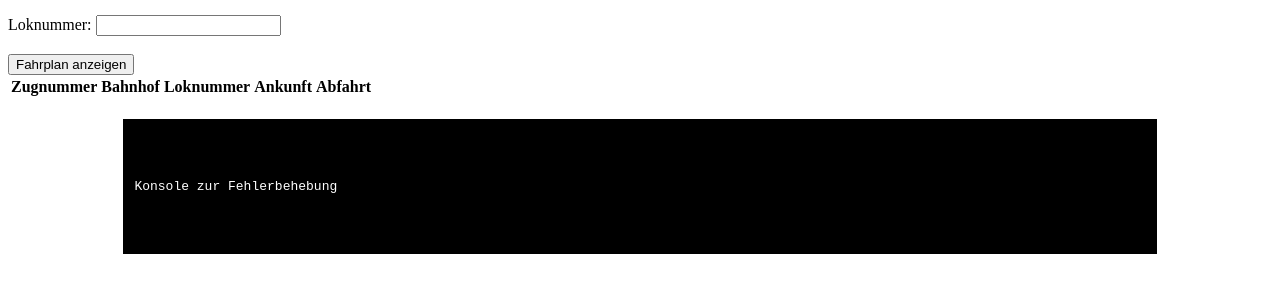
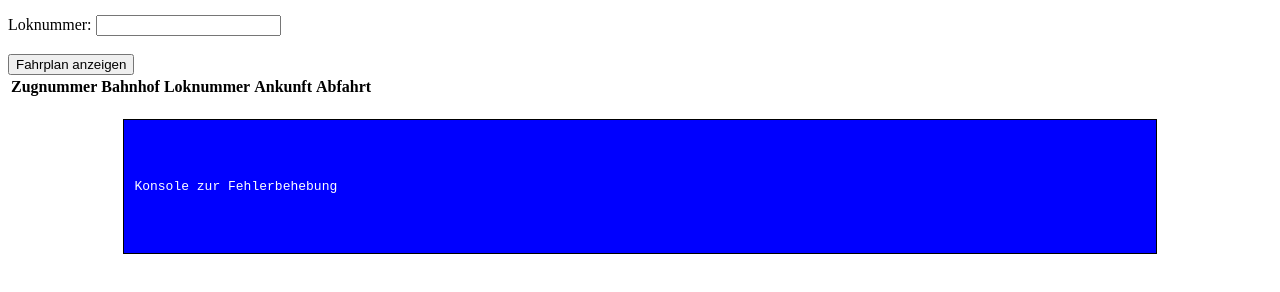
Before and after one commit to 4trew/Zugbotby4trew, a plain HTML site: page index.html in a window 1280 px wide. Shown: the part 104-396 px from the top of the page. Drawn offline with Linux system fonts and the light colour scheme.

Commit message:
Update index.html

```diff
--- a/index.html
+++ b/index.html
@@ -9,7 +9,7 @@
             border: 1px solid black;
             padding: 10px;
             margin-top: 20px;
-            background-color: black;
+            background-color: blue;
             color: white;
             white-space: pre-wrap;
         }
@@ -53,6 +53,7 @@
                 if (xhr.readyState === 4 && xhr.status === 200) {
                     var data = JSON.parse(xhr.responseText);
                     displayFahrplan(data);
+                    console.log("Rohdaten:", displayFahrplan);
                 }
             };
             xhr.send();
```
